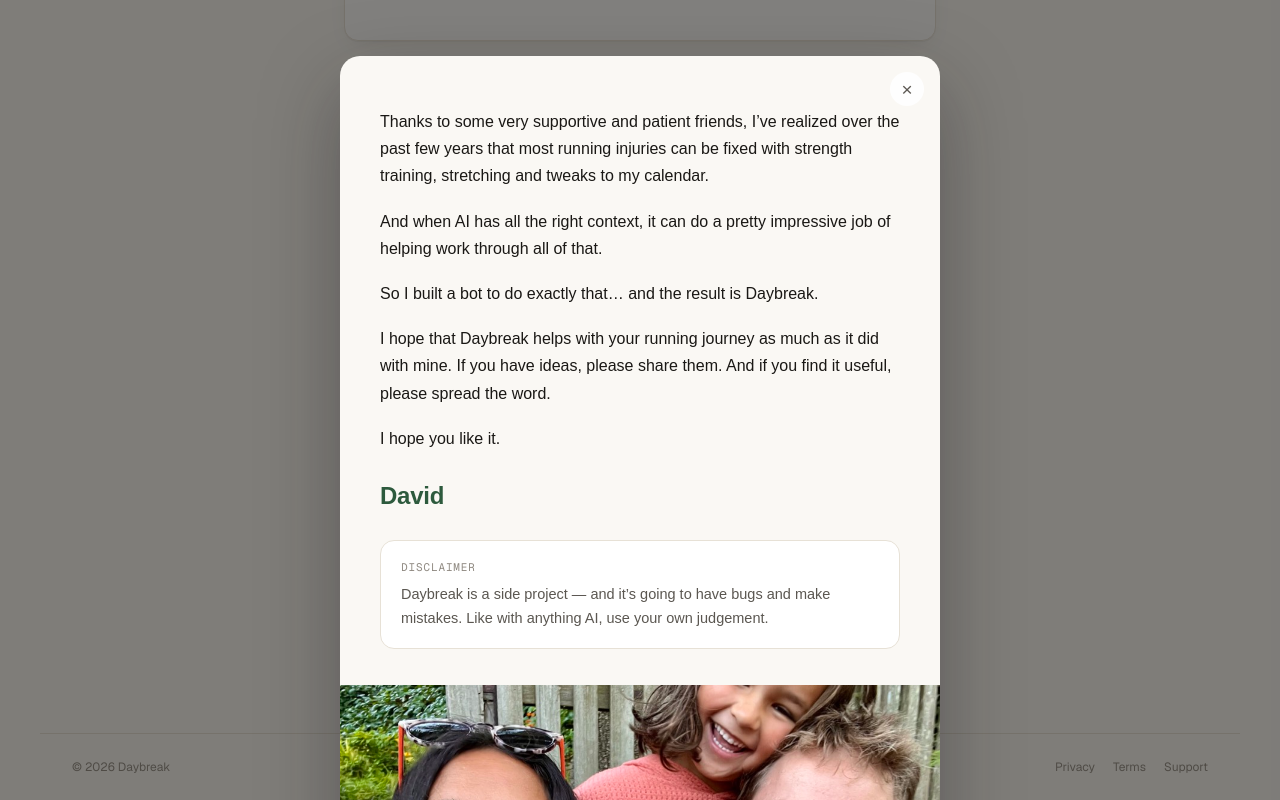
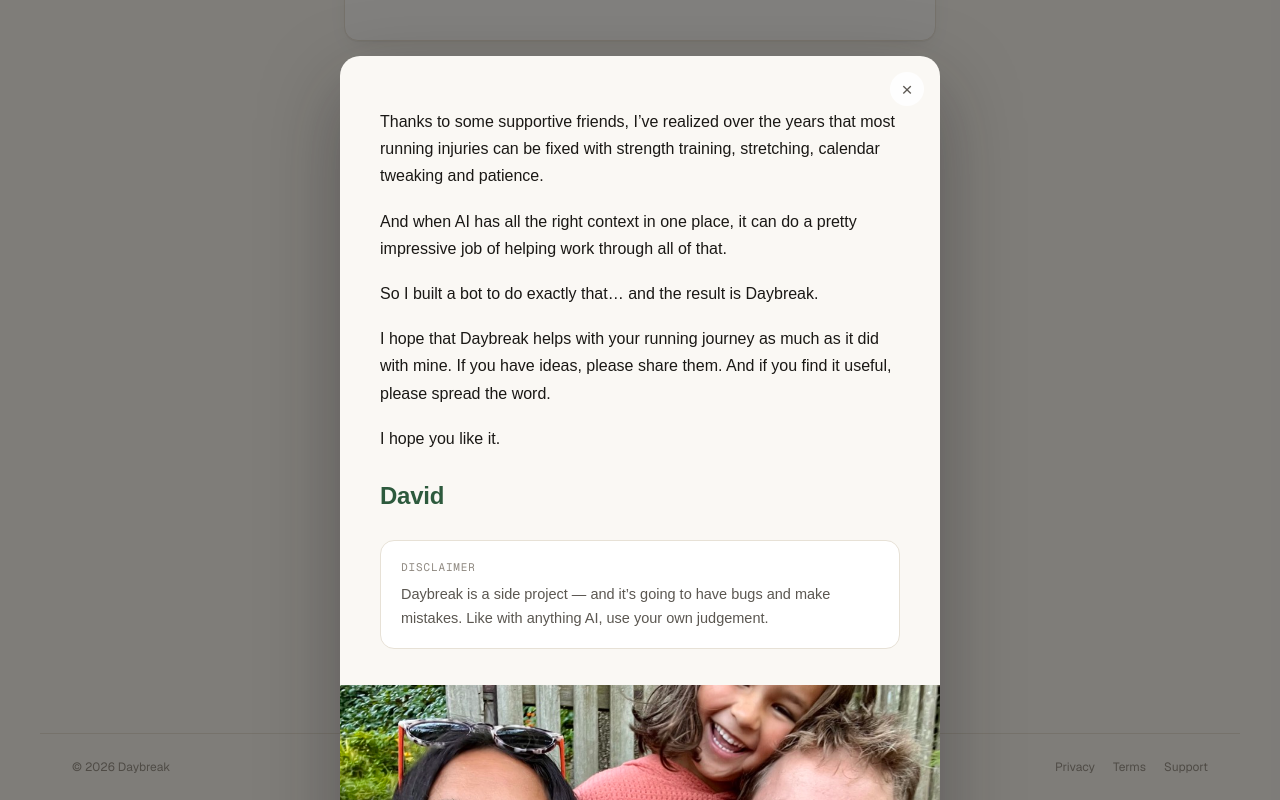
Before and after one commit to dtemple/hammytime, a Next.js app: page / in a window 1280 px wide. Both pictures are taken after a click on the button 577 px from the left and 1398 px from the top of the page. Shown: the part 881-1681 px from the top of the page. Built offline with nearby package versions, Linux system fonts and the light colour scheme.

Commit message:
Landing page copy edits

```diff
--- a/src/app/page.tsx
+++ b/src/app/page.tsx
@@ -36,7 +36,7 @@
             <span className="ht-h1-accent">Your race goals. Your schedule. Your injuries. </span>Daybreak makes it work.
           </h1>
           <p className="ht-lede">
-            Daybreak is a training companion for runners with busy schedules or nagging injuries. It reads your Strava and helps you make the right call for today — adapting to injuries, soreness or calendar conflicts.
+            Daybreak is a race training companion for runners with busy schedules or nagging injuries. It reads your Strava and helps you make the right call for today — adapting to injuries, soreness or calendar conflicts.
           </p>
           <div className="ht-cta-row">
             <Link href="/signup" className="ht-btn ht-btn-primary">
--- a/src/components/AboutNote.tsx
+++ b/src/components/AboutNote.tsx
@@ -74,12 +74,12 @@
             <div className="ht-modal-body">
               <div className="ht-modal-note">
                 <p>
-                  Thanks to some very supportive and patient friends, I&rsquo;ve
-                  realized over the past few years that most running injuries can be
-                  fixed with strength training, stretching and tweaks to my calendar.
+                  Thanks to some supportive friends, I&rsquo;ve
+                  realized over the years that most running injuries can be
+                  fixed with strength training, stretching, calendar tweaking and patience.
                 </p>
                 <p>
-                  And when AI has all the right context, it can do a pretty impressive
+                  And when AI has all the right context in one place, it can do a pretty impressive
                   job of helping work through all of that.
                 </p>
                 <p>So I built a bot to do exactly that&hellip; and the result is Daybreak.</p>
```
